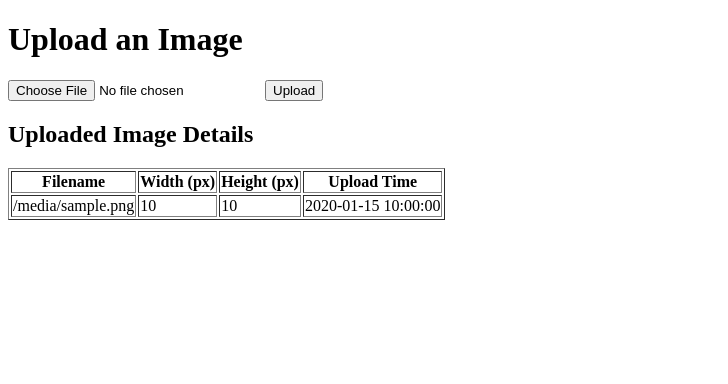
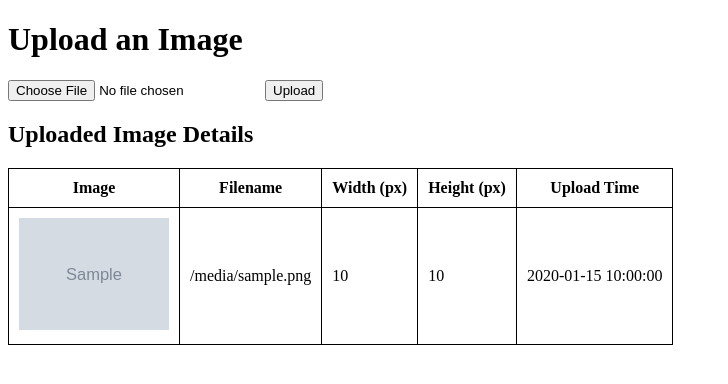
Before and after one commit to maulikmadhavi/image_render_upload_flask, a Flask app: template templates/upload_and_display.html in a window 1280 px wide. Shown: the top 384 px of the page, without its empty margins (0-728 px from the left). Run offline with Flask 3, Linux system fonts and the light colour scheme; the template is opened without the code that fills it: most values are stand-ins (such as "Sample title", 1, 10 or a date in 2020); grey boxes marked "Sample" are stand-in pictures.

Commit message:
update image display instead name

```diff
--- a/templates/upload_and_display.html
+++ b/templates/upload_and_display.html
@@ -3,22 +3,27 @@
 <head>
     <meta charset="UTF-8">
     <meta name="viewport" content="width=device-width, initial-scale=1.0">
-    <title>Image Upload and Details</title>
+    <title>Upload and Display Image</title>
+    <style>
+        table, th, td {
+            border: 1px solid black;
+            border-collapse: collapse;
+            padding: 10px;
+        }
+    </style>
 </head>
 <body>
     <h1>Upload an Image</h1>
-
-    <!-- Image upload form -->
-    <form action="/" method="post" enctype="multipart/form-data">
-        <input type="file" name="image" accept="image/*" required>
-        <button type="submit">Upload</button>
+    <form method="POST" enctype="multipart/form-data">
+        <input type="file" name="image">
+        <input type="submit" value="Upload">
     </form>
 
-    <!-- Display the table only if there are entries -->
     {% if table %}
     <h2>Uploaded Image Details</h2>
-        <table border="1">
+    <table>
         <tr>
+            <th>Image</th>
             <th>Filename</th>
             <th>Width (px)</th>
             <th>Height (px)</th>
@@ -26,6 +31,7 @@
         </tr>
         {% for row in table %}
         <tr>
+            <td><img src="{{ url_for('static', filename='uploads/' ~ row['filename']) }}" width="150"></td>
             <td>{{ row['filename'] }}</td>
             <td>{{ row['width'] }}</td>
             <td>{{ row['height'] }}</td>
```
Lines whose indentation alone changed are shown as unchanged.
